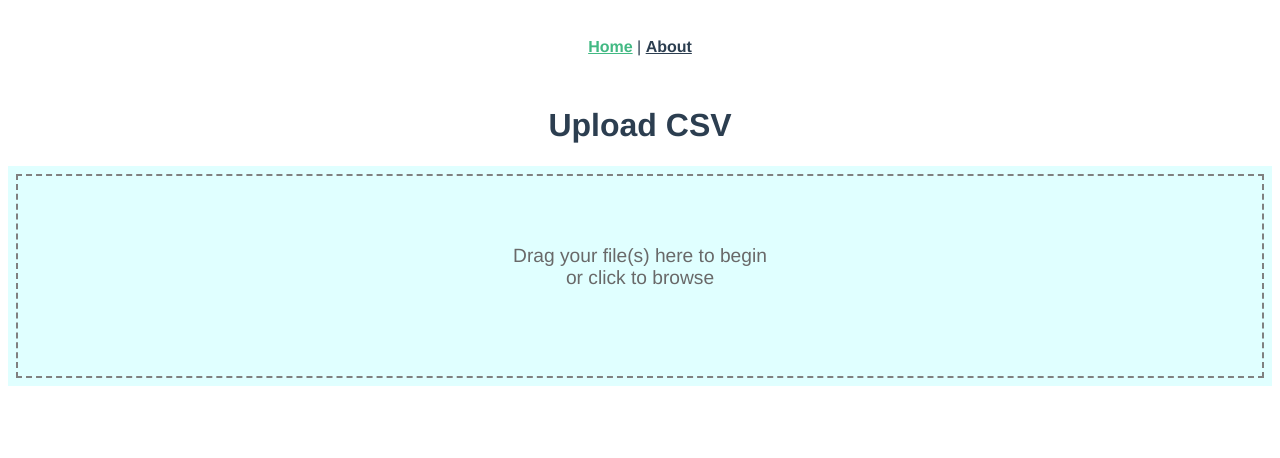
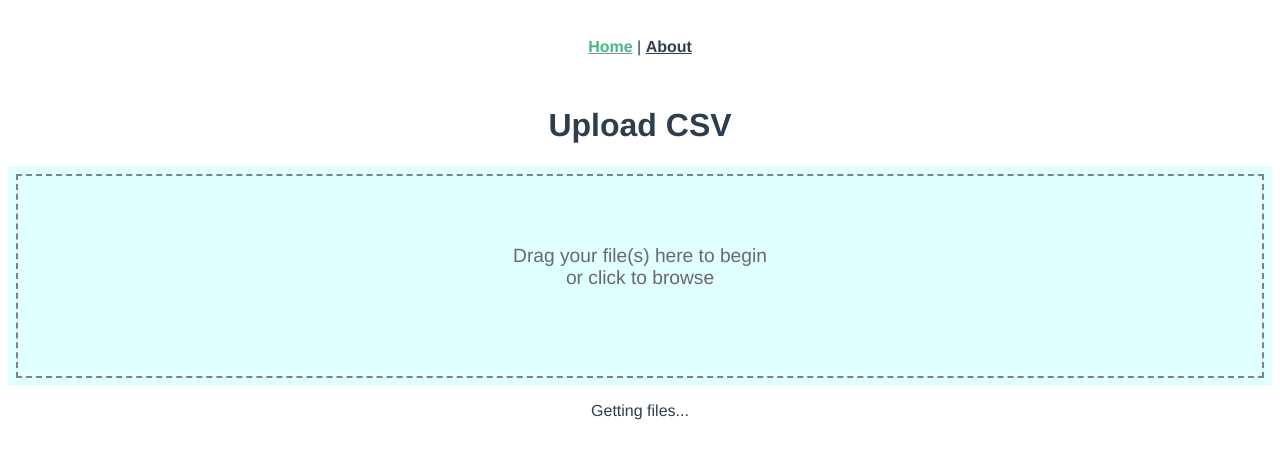
Before and after one commit to gitsean/gazelle, a Vue app in the folder client/: page / in a window 1280 px wide. Shown: the top 458 px of the page. Built offline with nearby package versions, Linux system fonts and the light colour scheme.

Commit message:
Show upload list on home view

```diff
--- a/client/src/views/Home.vue
+++ b/client/src/views/Home.vue
@@ -1,16 +1,19 @@
 <template>
   <div class="home">
     <Uploader />
+    <Uploads />
   </div>
 </template>
 
 <script>
 import Uploader from "@/components/Uploader.vue";
+import Uploads from "@/components/Uploads.vue";
 
 export default {
   name: "Home",
   components: {
     Uploader,
+    Uploads,
   },
 };
 </script>
```
Also changed, not shown: 1 other file (tests, documents, lock files or other folders).
